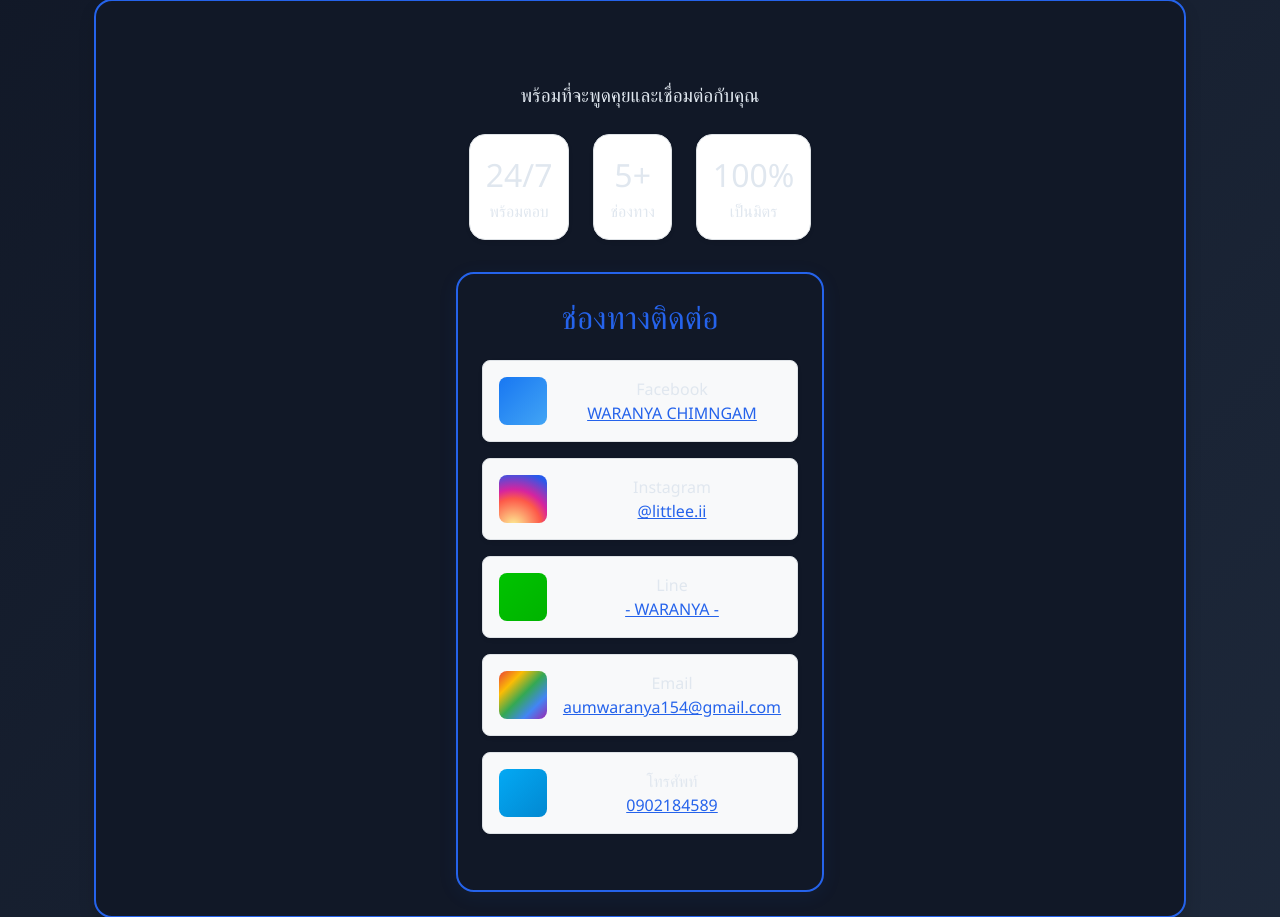
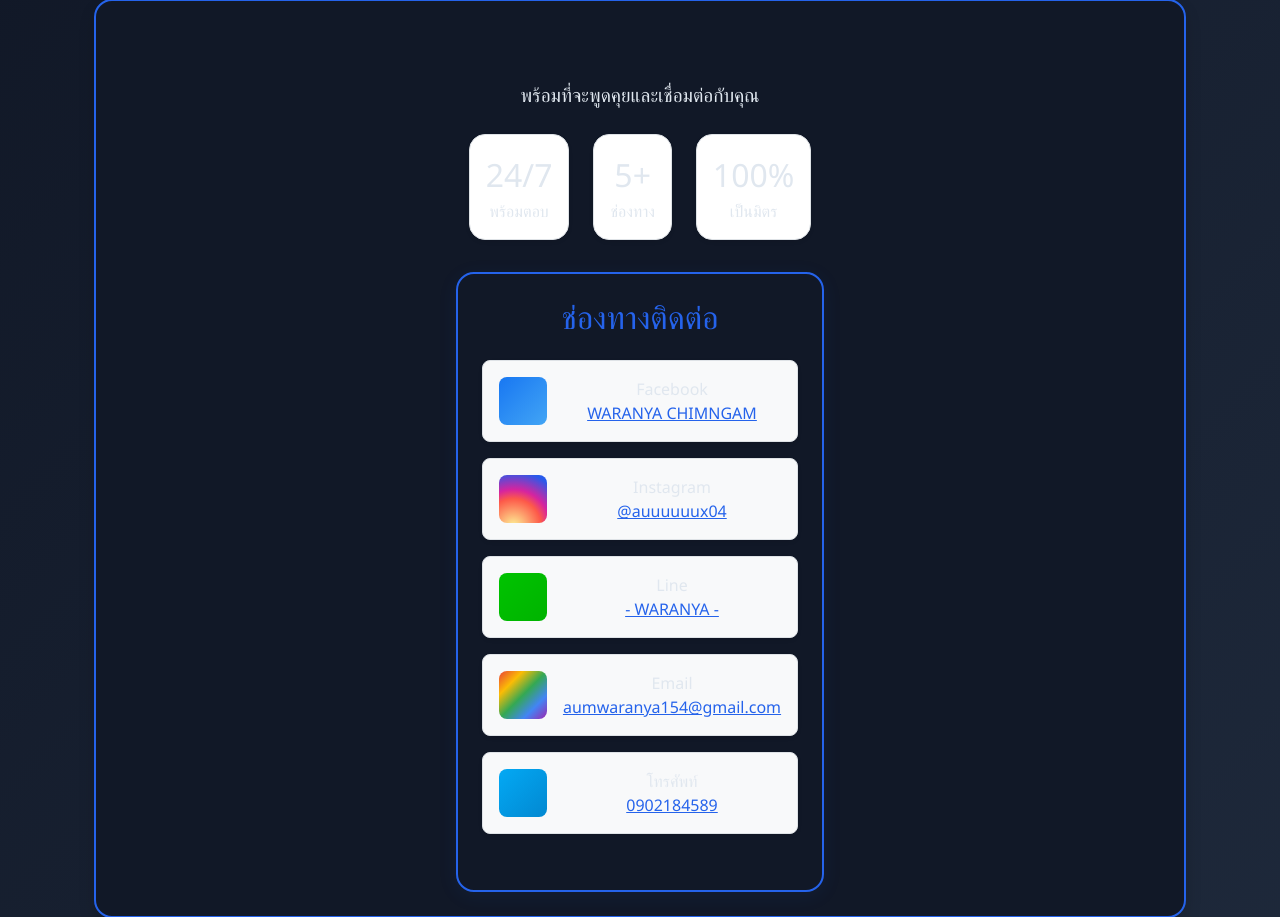
Before and after one commit to waranya154/django_profile, a Django app: page /contact/ in a window 1280 px wide. Shown: the part 81-998 px from the top of the page. Run offline with Django 5.2, Linux system fonts and the light colour scheme.

Commit message:
up_contact

```diff
--- a/templates/contact.html
+++ b/templates/contact.html
@@ -43,14 +43,14 @@
                     <div class="contact-icon d-flex align-items-center justify-content-center rounded-3 me-3" style="width:48px;height:48px;background:linear-gradient(135deg,#1877f2,#42a5f5);color:white;"><i class="fa-brands fa-facebook"></i></div>
                     <div class="contact-content flex-grow-1">
                         <div class="contact-label">Facebook</div>
-                        <a href="https://www.facebook.com/vasinee423" target="_blank" class="contact-link">WARANYA CHIMNGAM</a>
+                        <a href="https://www.facebook.com" target="_blank" class="contact-link">WARANYA CHIMNGAM</a>
                     </div>
                 </li>
                 <li class="contact-item d-flex align-items-center mb-3 p-3 rounded-3 bg-light border border-pink shadow-sm" style="cursor:pointer;" onclick="window.open('https://www.instagram.com/littlee.ii/', '_blank')">
                     <div class="contact-icon d-flex align-items-center justify-content-center rounded-3 me-3" style="width:48px;height:48px;background:radial-gradient(circle at 30% 107%,#fdf497 0%,#fd5949 45%,#d6249f 60%,#285AEB 90%);color:white;"><i class="fa-brands fa-instagram"></i></div>
                     <div class="contact-content flex-grow-1">
                         <div class="contact-label">Instagram</div>
-                        <a href="https://www.instagram.com/littlee.ii/" target="_blank" class="contact-link">@littlee.ii</a>
+                        <a href="https://www.instagram.com" target="_blank" class="contact-link">@auuuuuux04</a>
                     </div>
                 </li>
                 <li class="contact-item d-flex align-items-center mb-3 p-3 rounded-3 bg-light border border-pink shadow-sm" style="cursor:pointer;" onclick="window.open('https://line.me/ti/p/3TIUOcU7WA', '_blank')">
```
